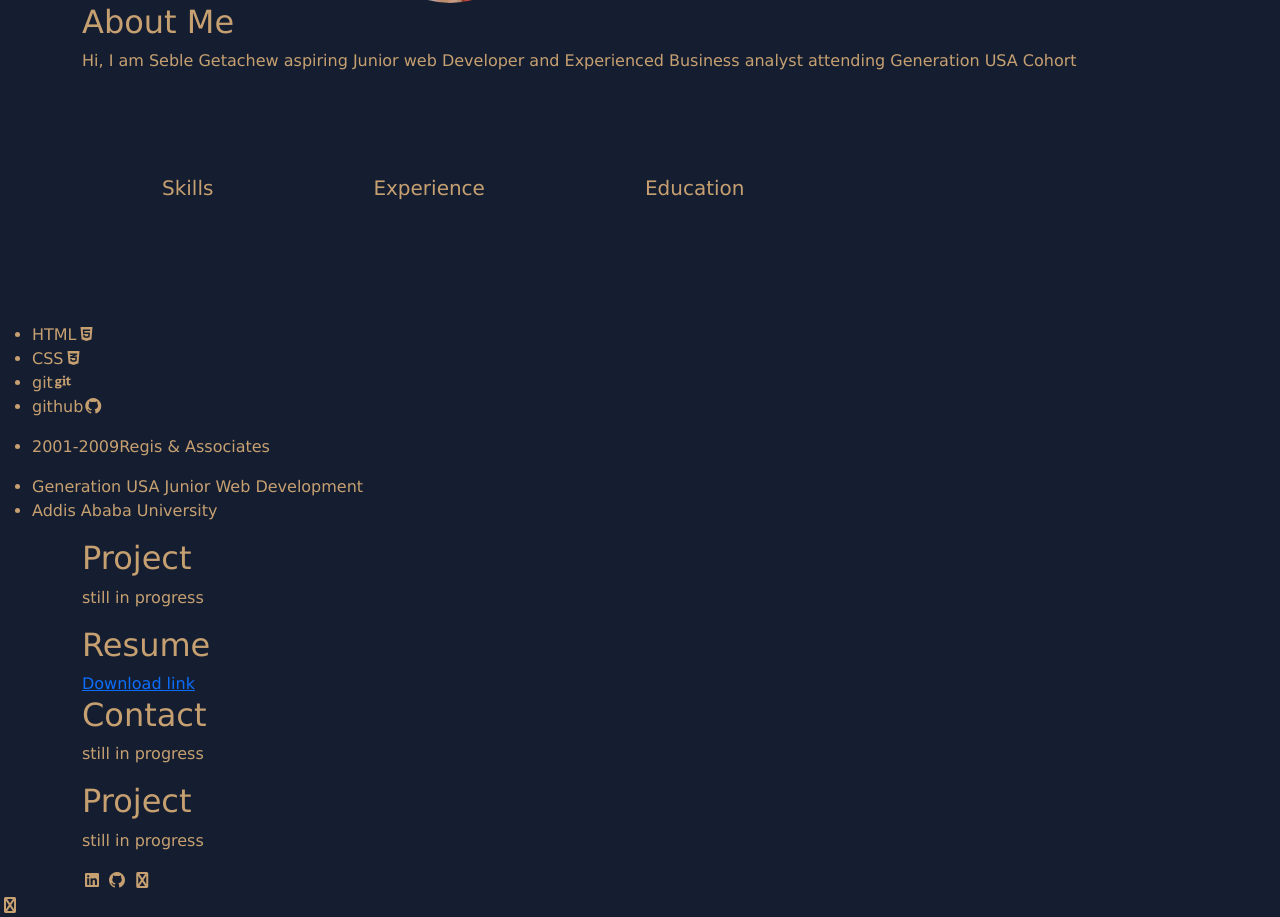
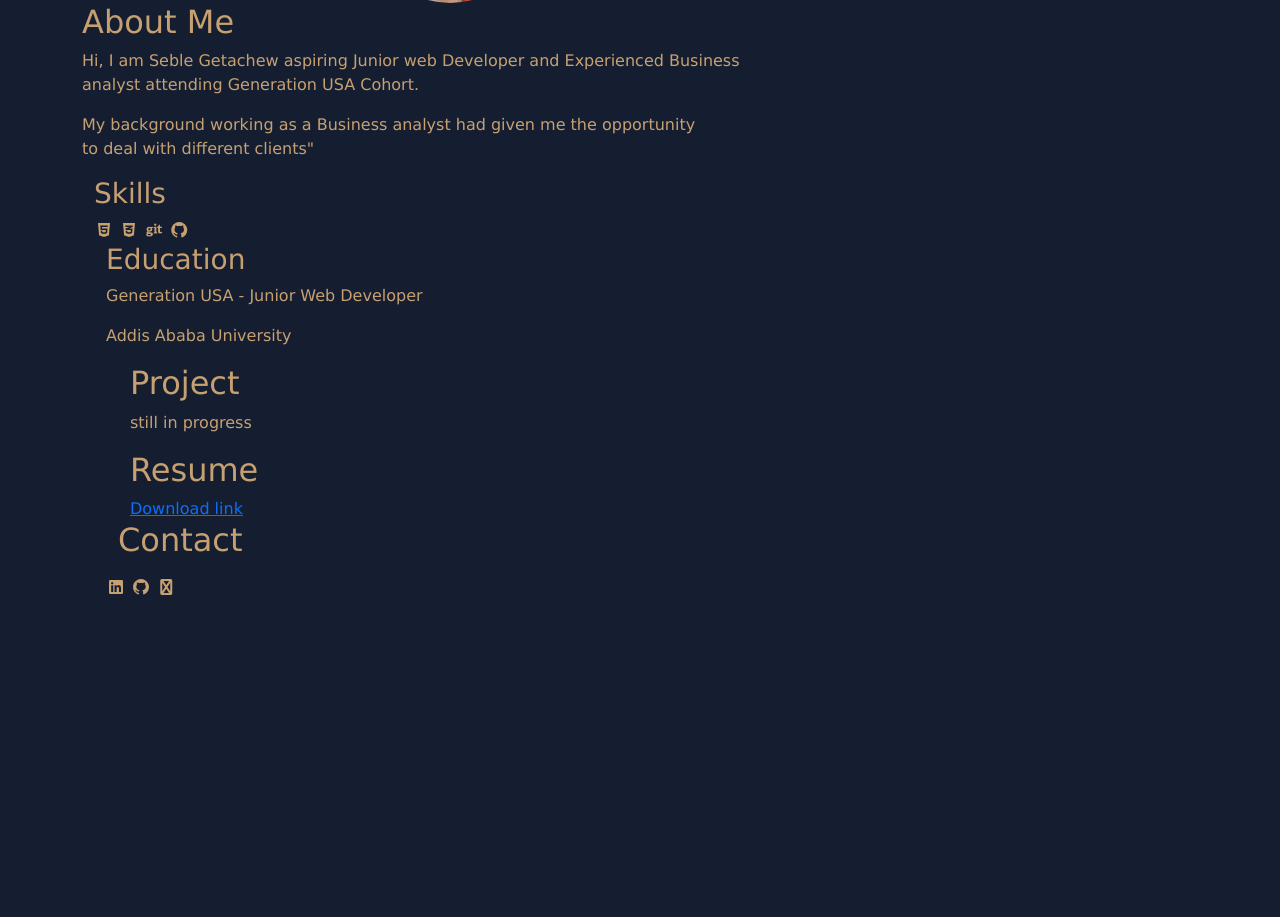
Before and after one commit to Seblig12/Seble-G-Portfolio, a plain HTML site: page index.html in a window 1280 px wide. Shown: the part 432-1349 px from the top of the page. After the commit the page ends 1032 px from the top, so only its background shows below. Drawn offline with nearby package versions, Linux system fonts and the light colour scheme; files whose address does not match are found by name.

Commit message:
Inprogress Portfolio

```diff
--- a/index.html
+++ b/index.html
@@ -5,7 +5,8 @@
     <!-- Bootstrap CSS -->
     <script src="https://cdn.jsdelivr.net/npm/bootstrap@5.3.0-alpha3/dist/js/bootstrap.bundle.min.js" integrity="sha384-ENjdO4Dr2bkBIFxQpeoTz1HIcje39Wm4jDKdf19U8gI4ddQ3GYNS7NTKfAdVQSZe" crossorigin="anonymous"></script>
     <link href="https://cdn.jsdelivr.net/npm/bootstrap@5.3.0-alpha3/dist/css/bootstrap.min.css" rel="stylesheet" integrity="sha384-KK94CHFLLe+nY2dmCWGMq91rCGa5gtU4mk92HdvYe+M/SXH301p5ILy+dN9+nJOZ" crossorigin="anonymous">
-
+    <!-- Bootstrap JS and Jquiery Forms-->
+    <script src="https://cdn.jsdelivr.net/npm/bootstrap@5.3.0-alpha3/dist/js/bootstrap.bundle.min.js" integrity="sha384-ENjdO4Dr2bkBIFxQpeoTz1HIcje39Wm4jDKdf19U8gI4ddQ3GYNS7NTKfAdVQSZe" crossorigin="anonymous"></script>
     <!-- My CSS -->
     <link rel="stylesheet" href="style.css">
     <!--link to fontawesome-->
@@ -29,16 +30,16 @@
           <div class="collapse navbar-collapse" id="navbarNav">
             <ul class="navbar-nav">
               <li class="nav-item">
-                <a class="nav-link active" aria-current="page" href="#">About Me</a>
+                <a class="nav-link active" aria-current="page" href="#About Me">About Me</a>
               </li>
               <li class="nav-item">
-                <a class="nav-link" href="#">Projects</a>
+                <a class="nav-link" href="#Projects">Projects</a>
               </li>
               <li class="nav-item">
-                <a class="nav-link" href="#+">Resume</a>
+                <a class="nav-link" href="#Resume">Resume</a>
               </li>
               <li class="nav-item">
-                <a class="nav-link" href="#">Contact Me</a>
+                <a class="nav-link" href="#Contact Me">Contact Me</a>
               </li>
 
             </ul>
@@ -59,47 +60,42 @@
                  </div>
             </div>
         </div>
+
         </div>
       </div>
+      <!------About Me------>
+            <div class="container">
+                <h2> About Me</h2>
+                <div class="col-sm-8 align-self-center">
+                <p> Hi, I am Seble Getachew aspiring Junior web Developer and Experienced Business<br>
+                    analyst attending Generation USA Cohort.</p>
+                <P> My background working as a Business analyst had given me the opportunity<br>
+                   to deal with different clients" </P>
+
                 </div>
 
 
-      <!------About Me------>
-  <div class="container"id="About me">
+                <div class="container">
+                <h3>Skills</h3>
+                <div class="col-sm-8">
 
-    <h2> About Me</h2>
-    <p>Hi, I am Seble Getachew aspiring Junior web Developer and Experienced Business analyst attending Generation USA Cohort</p>
-    <div class="tab-titles">
-    <p class="tab-links active-links" onclick="opentab('skills')">Skills</p>
-    <p class="tab-links" onclick="opentab('Experience')">Experience</p>
-    <p class="tab-links" onclick="opentab('education')">Education</p>
+                    <i class="fab fa-html5"></i>
+                    <i class="fab fa-css3-alt"></i>
+                    <i class="fab fa-git"></i>
+                    <i class="fab fa-github"></i>
+
 
                 </div>
-    </div class="tab-contents active-tab" id="skills">
-    <ul >
-      <li><span>HTML</span><i class="fab fa-html5"></i></li>
-      <li><span>CSS</span><i class="fab fa-css3-alt"></i> </li>
-      <li><span>git</span><i class="fab fa-git"></i></li>
-      <li><span>github</span><i class="fab fa-github"></i></li>
 
-    </ul>
+                <div class="container">
+                <h3>Education</h3>
+                <div class="col-sm-8">
+                    <p>Generation USA - Junior Web Developer</p>
+                    <p>Addis Ababa University</p>
+
                 </div>
 
-          </div>
-          </div class="tab-contents" id="Experience">
-            <ul >
-                   <li><span>2001-2009</span>Regis & Associates</li>
-
-
-          </ul>
-          </div>
-          </div>
-          </div class="tab-contents" id="education">
-            <ul >
-              <li><span>Generation USA</span> Junior Web Development</li>
-              <li><span>Addis Ababa University</span>
-
-</ul>
+                <div class="container">
                   <div class="container"id="Project">
 
                     <h2> Project</h2>
@@ -116,26 +112,17 @@
              <div class="container"id="Contact">
 
                <h2> Contact</h2>
-              <p>still in progress</p>
+               <p></p>
+               </div>
+              </div>
+
+               <div class="container"id="contact">
+                 <i class="fab fa-linkedin icon"></i>
+                 <i class="fab fa-github icon"></i>
+                 <i class="fab fa-envelope-square icon"></i>
                 </div>
 
 
                 </div>
-      <div class="container"id="contact">
-
-          <h2> Project</h2>
-            <p>still in progress</p>
-              </div>
-              <div class="container"id="contact">
-                <i class="fab fa-linkedin icon"></i>
-                <i class="fab fa-github icon"></i>
-                <i class="fab fa-envelope-square icon">
-
 
                 </div>
-
-
-    <!-- Bootstrap JS and Jquiery Forms-->
-    <script src="https://cdn.jsdelivr.net/npm/bootstrap@5.3.0-alpha3/dist/js/bootstrap.bundle.min.js" integrity="sha384-ENjdO4Dr2bkBIFxQpeoTz1HIcje39Wm4jDKdf19U8gI4ddQ3GYNS7NTKfAdVQSZe" crossorigin="anonymous"></script>
-</body>
-</html>
```
Also changed, not shown: Assets/JS/js script.js (deleted), Seble-G-Portfolio/Images/Profile Image 1 Seble Getachew.jpg (renamed from Assets/Images/Profile Image 1 Seble Getachew.jpg), Seble-G-Portfolio/Images/Profile image Seble Getachew 2.webp (renamed from Assets/Images/Profile image Seble Getachew 2.webp), js script.js (added), 2 other files. Lines whose indentation alone changed are shown as unchanged.
